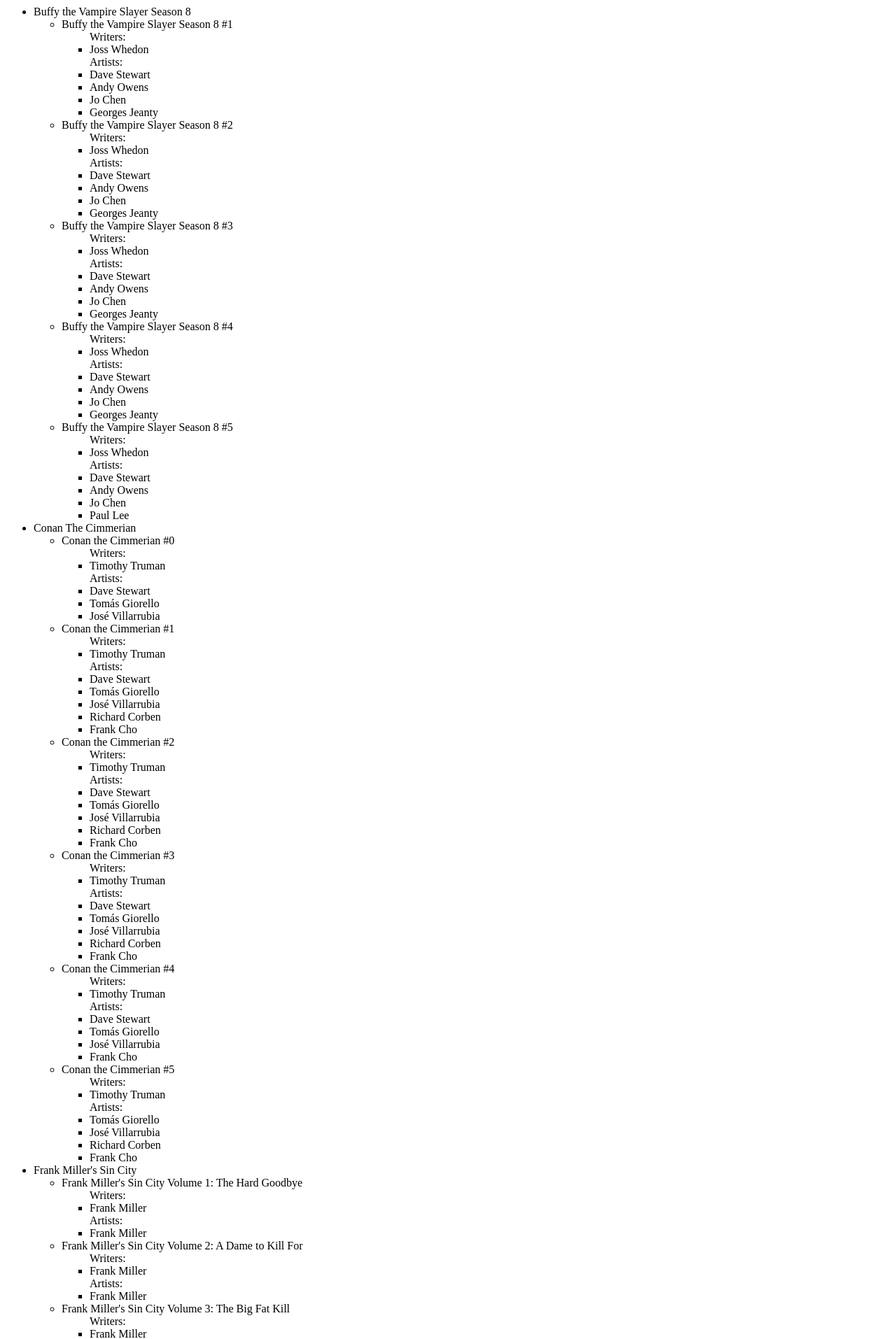
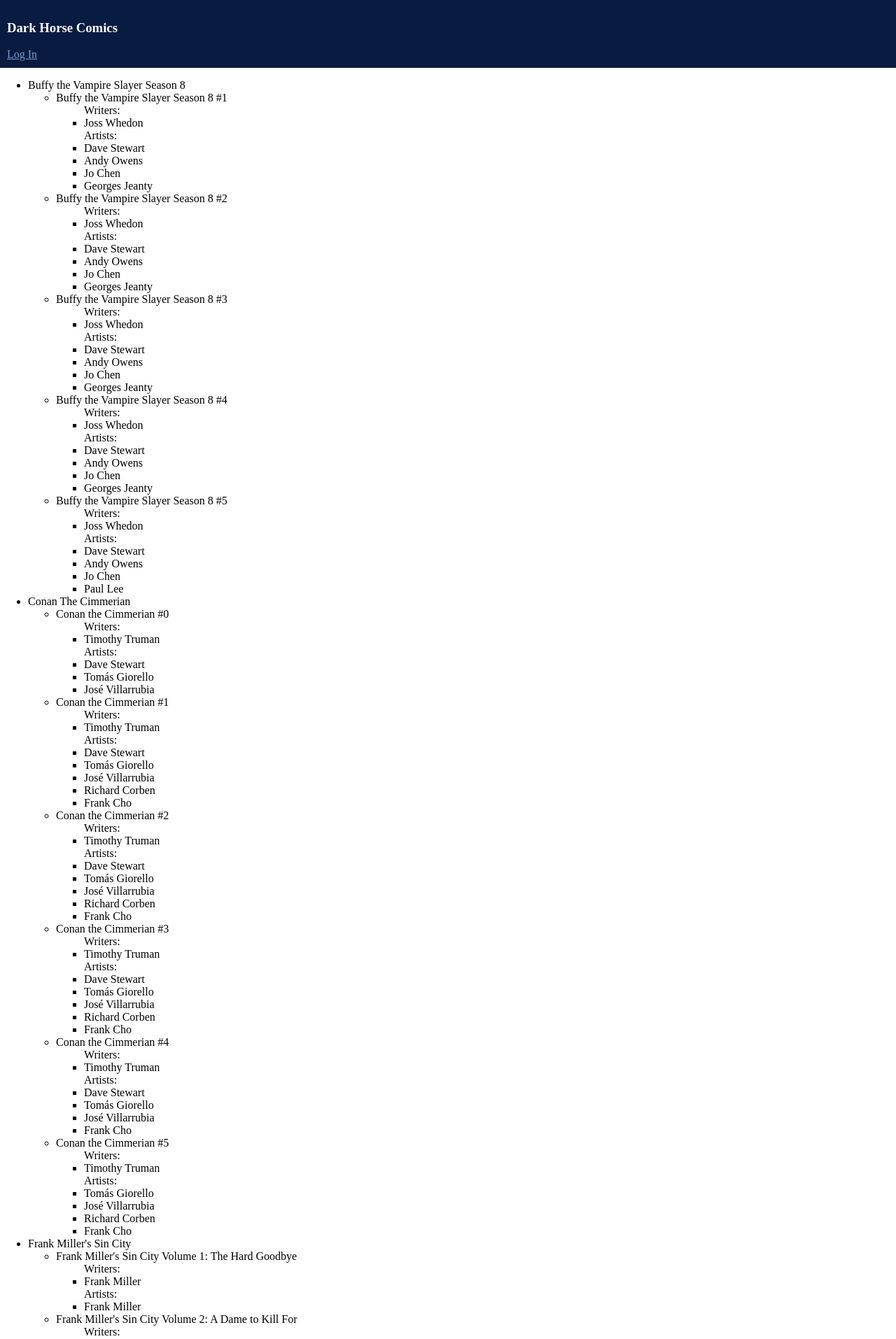
Before and after one commit to DarkHorseComics/interview_test, a Django app: page / in a window 1280 px wide. Shown: the top 1914 px of the page at 70% size. Run offline with Django 3.2, Linux system fonts and the light colour scheme; data comes from the database, SQL or seed files in the repository; tables that the repository leaves empty hold one stand-in row (values such as "Sample post").

Commit message:
Site header with login / logout link

```diff
--- a/comics/templates/comics/catalog.html
+++ b/comics/templates/comics/catalog.html
@@ -1,3 +1,6 @@
+{% extends 'interview_test/base.html' %}
+
+{% block content %}
 <ul>
 {% regroup books by series as series_list %}
 {% for series in series_list %}
@@ -21,3 +24,4 @@
     </li>
 {% endfor %}
 </ul>
+{% endblock %}
--- /dev/null
+++ b/interview_test/templates/interview_test/base.html
@@ -0,0 +1,36 @@
+<!DOCTYPE html>
+<html>
+<head>
+    <title>{% block title %}Dark Horse Interview Test{% endblock %}</title>
+    <style>
+        body {
+            margin: 0;
+            padding: 0;
+        }
+        #header {
+            width: 100%;
+            margin: 0;
+            padding: 10px;
+            background-color: #081B40;
+            color: white;
+        }
+        #header a {
+            color: #72A0D0;
+        }
+    </style>
+</head>
+<body>
+<div id="header">
+    <h3>{% block page_title %}Dark Horse Comics{% endblock %}</h3>
+    {% block auth %}
+        {% if user.is_authenticated %}
+            <a href="{% url 'logout' %}?next={{ request.path|default:"/" }}">Log Out</a>
+        {% else %}
+            <a href="{% url 'login' %}?next={{ request.path|default:"/" }}">Log In</a>
+        {% endif %}
+    {% endblock %}
+</div>
+{% block content %}
+{% endblock %}
+</body>
+</html>
--- a/interview_test/templates/registration/logged_out.html
+++ b/interview_test/templates/registration/logged_out.html
@@ -1,4 +1,9 @@
+{% extends "interview_test/base.html" %}
+
+{% block auth %}{% endblock %}
+{% block content %}
 <h1>Logged out</h1>
 <p>Thanks for spending some quality time with the Web site today.</p>
 
 <a href="{% url 'login' %}">Log in again</a>
+{% endblock %}
--- a/interview_test/templates/registration/login.html
+++ b/interview_test/templates/registration/login.html
@@ -1,3 +1,7 @@
+{% extends "interview_test/base.html" %}
+
+{% block auth %}{% endblock %}
+{% block content %}
 <form method="post"> {% csrf_token %}
     <ul>
         {{ form.as_ul }}
@@ -5,3 +9,4 @@
         <li> <input type="submit" value="Log In"/> </li>
     </ul>
 </form>
+{% endblock %}
```
Also changed, not shown: README.md.
